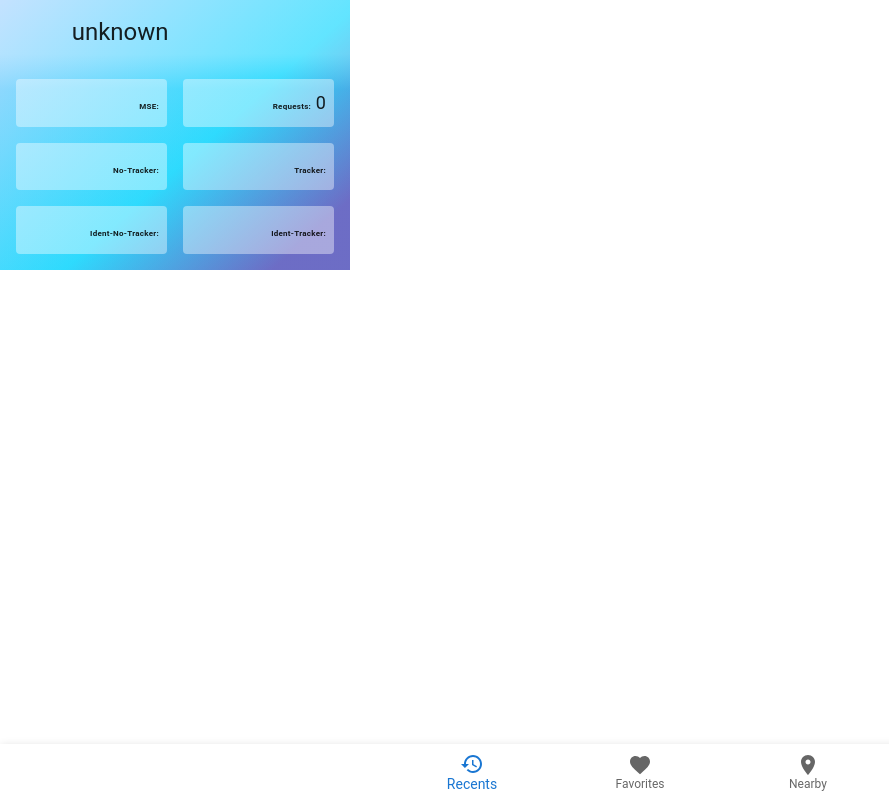
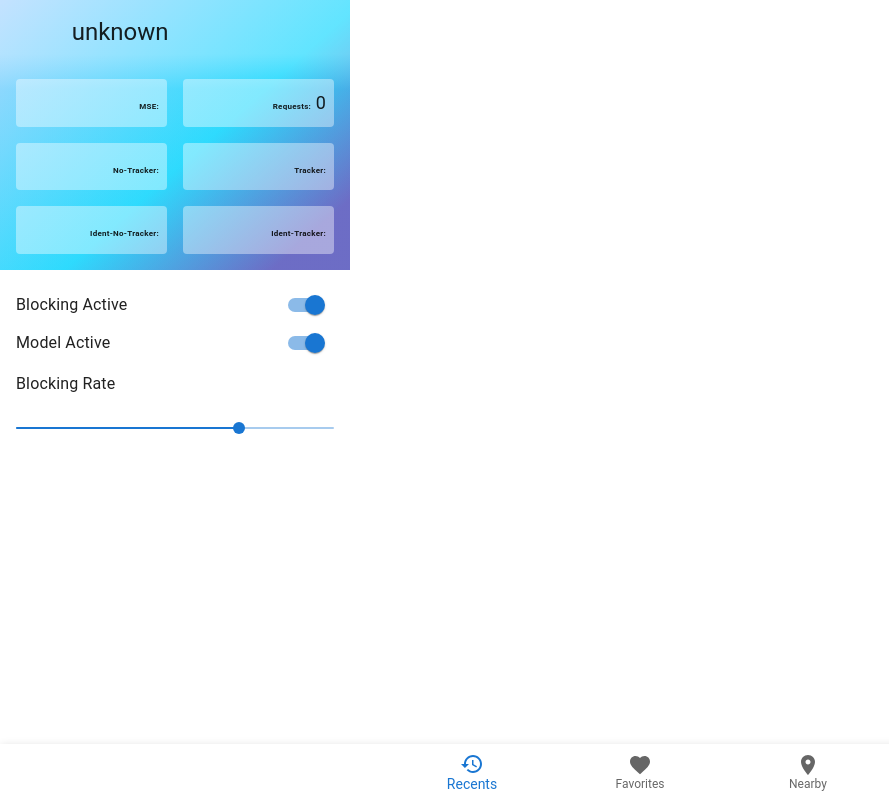
Before and after one commit to tracker-detector/td_train_on_surf, a React app: page / in a window 1280 px wide. Shown: the whole page, without its empty margins (0-889 px from the left). Built offline with nearby package versions, Linux system fonts and the light colour scheme; the HTML template or start-up script is replaced by a standard one.

Commit message:
added view for settings

```diff
--- /dev/null
+++ b/src/popup/components/SettingsSection.tsx
@@ -0,0 +1,27 @@
+import { Box, Slider, Stack, Switch, Typography } from "@mui/material";
+
+
+
+export function SettingsSection() {
+    return (
+        <Box sx={{ width: '100%', maxWidth: '100%', py: 2, px: 2 }}>
+            <Stack spacing={0}>
+                <Stack direction="row" spacing={2} justifyContent="space-between" alignItems="center">
+                    <Typography variant="subtitle1">Blocking Active</Typography>
+                    <Switch defaultChecked />
+                </Stack>
+                <Stack direction="row" spacing={2} justifyContent="space-between" alignItems="center">
+                    <Typography variant="subtitle1">Model Active</Typography>
+                    <Switch defaultChecked />
+                </Stack>
+                <Typography variant="subtitle1" sx={{mt:1, mb: 2}}>Blocking Rate</Typography>
+                <Slider
+                    size="small"
+                    defaultValue={70}
+                    aria-label="Small"
+                    valueLabelDisplay="auto"
+                />
+            </Stack>
+        </Box>
+    );
+}
--- a/src/popup/index.css
+++ b/src/popup/index.css
@@ -1,8 +1,8 @@
 .frame {
   min-width: 350px;
   max-width: 350px;
-  max-height: 450px;
-  min-height: 450px;
+  max-height: 520px;
+  min-height: 520px;
 }
 .gradient {
   background: rgb(159, 208, 255);
--- a/src/popup/pages/Home.tsx
+++ b/src/popup/pages/Home.tsx
@@ -1,7 +1,9 @@
 import { HeroSection } from "../components/HeroSection"
+import { SettingsSection } from "../components/SettingsSection"
 
 export const Home = () => {
     return <div>
-        <HeroSection/>
+        <HeroSection />
+        <SettingsSection/>
     </div>
 }
```
